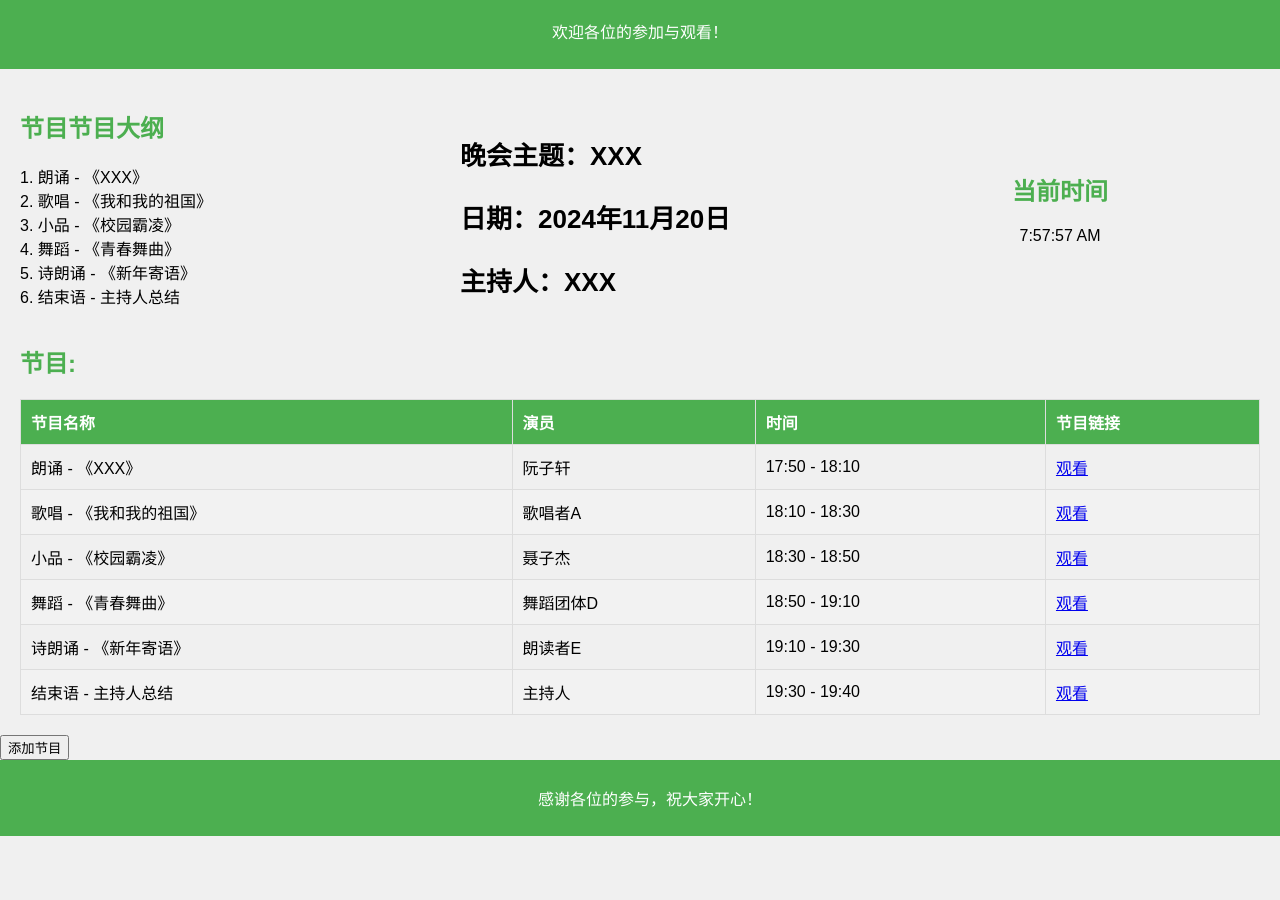
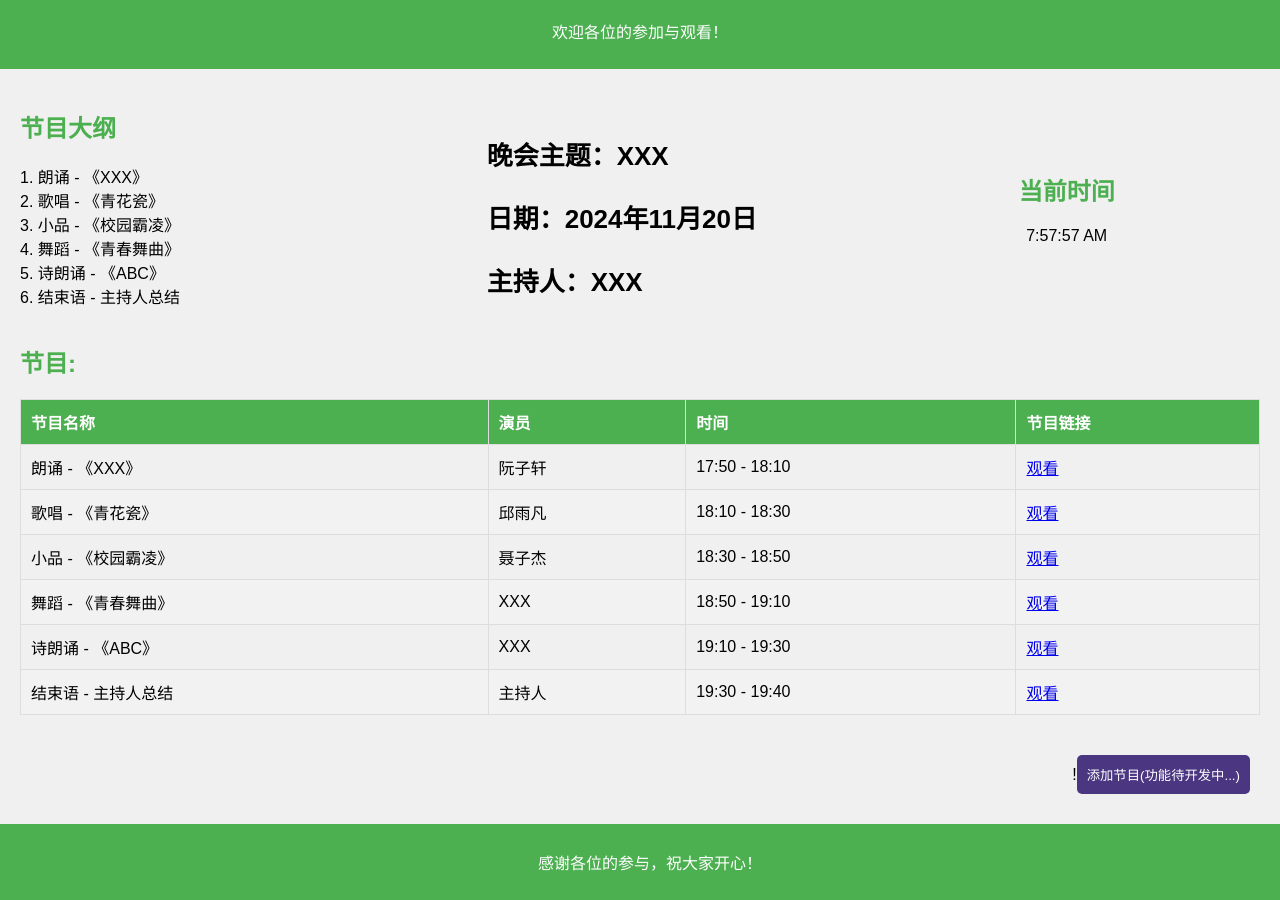
Before and after one commit to atqiyu/atqiyu.github.io, a plain HTML site: page index.html in a window 1280 px wide. Shown: the part 80-980 px from the top of the page. Before the commit the page ends 916 px from the top, so only its background shows below. Drawn offline with Linux system fonts and the light colour scheme.

Commit message:
Add files via upload

```diff
--- a/index.html
+++ b/index.html
@@ -17,7 +17,7 @@
     <main>
         <div style="display: flex; justify-content: space-between; align-items: center;">
             <section id="program-outline">
-                <h2>节目节目大纲</h2>
+                <h2>节目大纲</h2>
                 <ul id="program-list"></ul>
             </section>
 
@@ -54,8 +54,10 @@
         </section>
     </main>
 
-    <!-- 手动添加节目按钮 -->
-    <button id="add-button">添加节目</button>
+
+    <div id="add-program-div">
+        !<button id="add-button">添加节目(功能待开发中...)</button>
+    </div>
 
     <footer>
         <p>感谢各位的参与，祝大家开心！</p>
--- a/script.js
+++ b/script.js
@@ -10,10 +10,10 @@ function updateTime() {
 // 节目大纲数据
 const programData = [
     { title: '朗诵', programName: '《XXX》', actors: '阮子轩', time: '17:50 - 18:10', link: './1/青花瓷.mp3' },
-    { title: '歌唱', programName: '《我和我的祖国》', actors: '歌唱者A', time: '18:10 - 18:30', link: './2/' },
+    { title: '歌唱', programName: '《青花瓷》', actors: '邱雨凡', time: '18:10 - 18:30', link: './1/青花瓷.mp3' },
     { title: '小品', programName: '《校园霸凌》', actors: '聂子杰', time: '18:30 - 18:50', link: './3/' },
-    { title: '舞蹈', programName: '《青春舞曲》', actors: '舞蹈团体D', time: '18:50 - 19:10', link: './4/' },
-    { title: '诗朗诵', programName: '《新年寄语》', actors: '朗读者E', time: '19:10 - 19:30', link: './5/' },
+    { title: '舞蹈', programName: '《青春舞曲》', actors: 'XXX', time: '18:50 - 19:10', link: './4/' },
+    { title: '诗朗诵', programName: '《ABC》', actors: 'XXX', time: '19:10 - 19:30', link: './5/' },
     { title: '结束语', programName: '主持人总结', actors: '主持人', time: '19:30 - 19:40', link: './6/' }
 ];
 
--- a/styles.css
+++ b/styles.css
@@ -28,11 +28,12 @@ h2 {
 ul {
     list-style-type: none;
     padding: 0;
+    font-size: 16px;
 }
 
 #event-info {
     margin-top: auto;
-    margin-left: 40px;
+    margin-left: 80px;
     flex: 1;
     font-size: 26px;
     font-weight: bold;
@@ -66,6 +67,22 @@ tr:nth-child(even) {
     background-color: #f2f2f2;
 }
 
+#add-program-div {
+    text-align: right;
+    margin: 10px 0;
+}
+
+#add-button {
+    margin-top: 10px;
+    margin-bottom: 20px;
+    margin-right: 30px;
+    padding: 10px;
+    background-color: #4a3681;
+    color: white;
+    border: none;
+    border-radius: 5px;
+}
+
 footer {
     text-align: center;
     padding: 10px;
```
